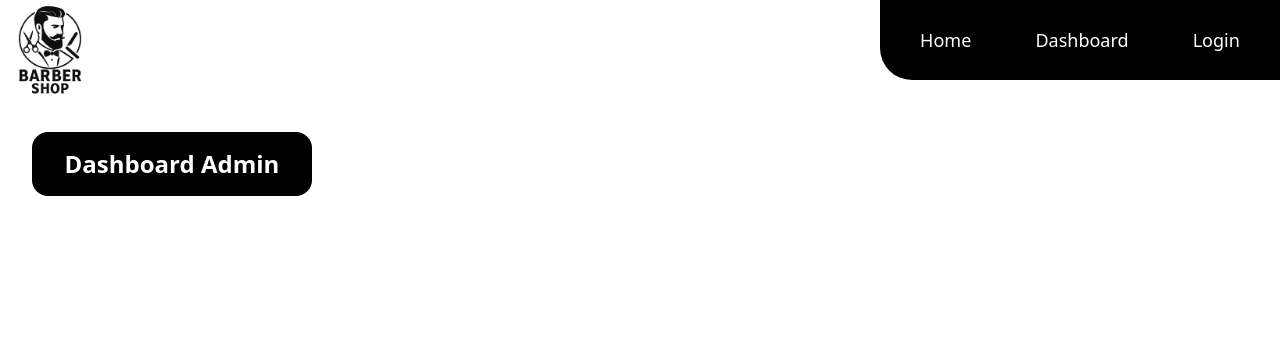
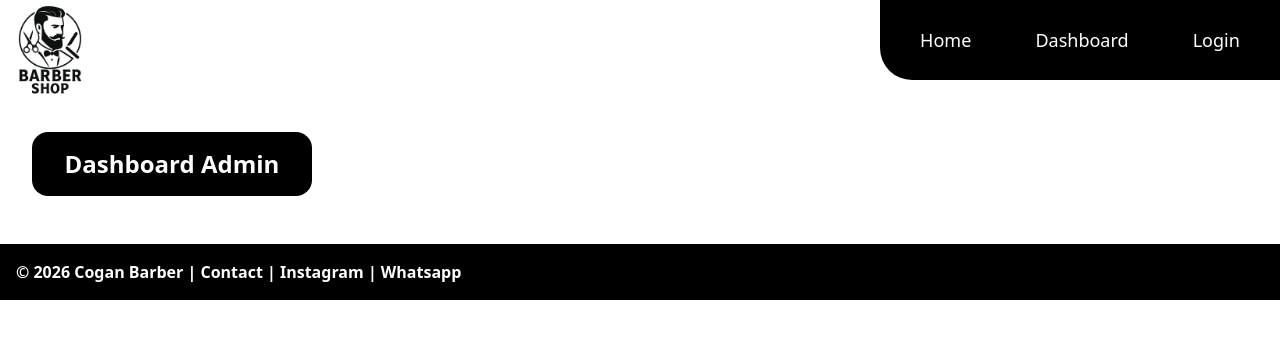
Before and after one commit to RezaN97/Antri-Barber, a React (Vite) app: page /dashboard in a window 1280 px wide. Shown: the top 338 px of the page. Built offline with nearby package versions, Linux system fonts and the light colour scheme.

Commit message:
minor update : update guest butto and design footer

```diff
--- a/src/components/Footer.jsx
+++ b/src/components/Footer.jsx
@@ -2,7 +2,7 @@ const Footer = () => {
     return (
     <>
     <div>
-        <footer className="bg-black text-white text-center p-4 mt-4">
+        <footer className="flex justify-start bg-black text-white text-center p-4 mt-4">
             <p className="font-semibold">&copy; 2026 Cogan Barber | Contact | Instagram | Whatsapp</p>
         </footer>
     </div>
--- a/src/pages/Dashboard.jsx
+++ b/src/pages/Dashboard.jsx
@@ -1,10 +1,15 @@
 import Navbar from "../components/Navbar";
+import Footer from "../components/Footer";
 const Dashboard = () => {
     return (
         <>
+        <div className="h-full w-full flex flex-col justify-between">
         <Navbar/>
         <div className="p-8 mt-5">
             <h1 className="bg-black text-white p-4 text-center rounded-2xl w-70 text-2xl font-bold ">Dashboard Admin</h1>
+        </div>
+        <Footer/>
+
         </div>
 
         </>
--- a/src/pages/Home.jsx
+++ b/src/pages/Home.jsx
@@ -19,8 +19,8 @@ const Home = () => {
         <div className="flex flex-col gap-5">
             <BookingForm/>
 
+            <Footer />
         </div>
-            <Footer />
         </>
     )
 }
--- a/src/pages/Login.jsx
+++ b/src/pages/Login.jsx
@@ -1,6 +1,12 @@
+import { useState } from "react"
+import { Link } from "react-router-dom"
 const Login = () => {
 
-    // Masukan logic login disini
+    const [userid, setUserId] = useState("")
+    const [password, setPassword] = useState("")
+
+
+
     return (
         <>
         <div className="container w-full h-screen p-8 max-w-md mx-auto ">
@@ -15,8 +21,10 @@ const Login = () => {
                     <label htmlFor="password">Password:</label>
                     <input placeholder="Masukan Password anda" className="border rounded p-2" type="password" id="password" name="password" />
                     <button className="bg-blue-500 text-white rounded p-2 mt-5 cursor-pointer hover:bg-blue-600" type="submit">Login</button>
-                    <p className="my-2 text-center font-light">atau</p>
-                    <button className="bg-green-500 text-white rounded p-2 mt-5 cursor-pointer hover:bg-green-600" type="submit">Guest</button>
+                    <p className="mt-2 text-center font-light">atau</p>
+               <Link to="/" className="text-center bg-green-500 text-white rounded p-2 mt-5 cursor-pointer hover:bg-green-600">
+               Guest
+               </Link>
                 </form>
             </div>
         </div>
```
